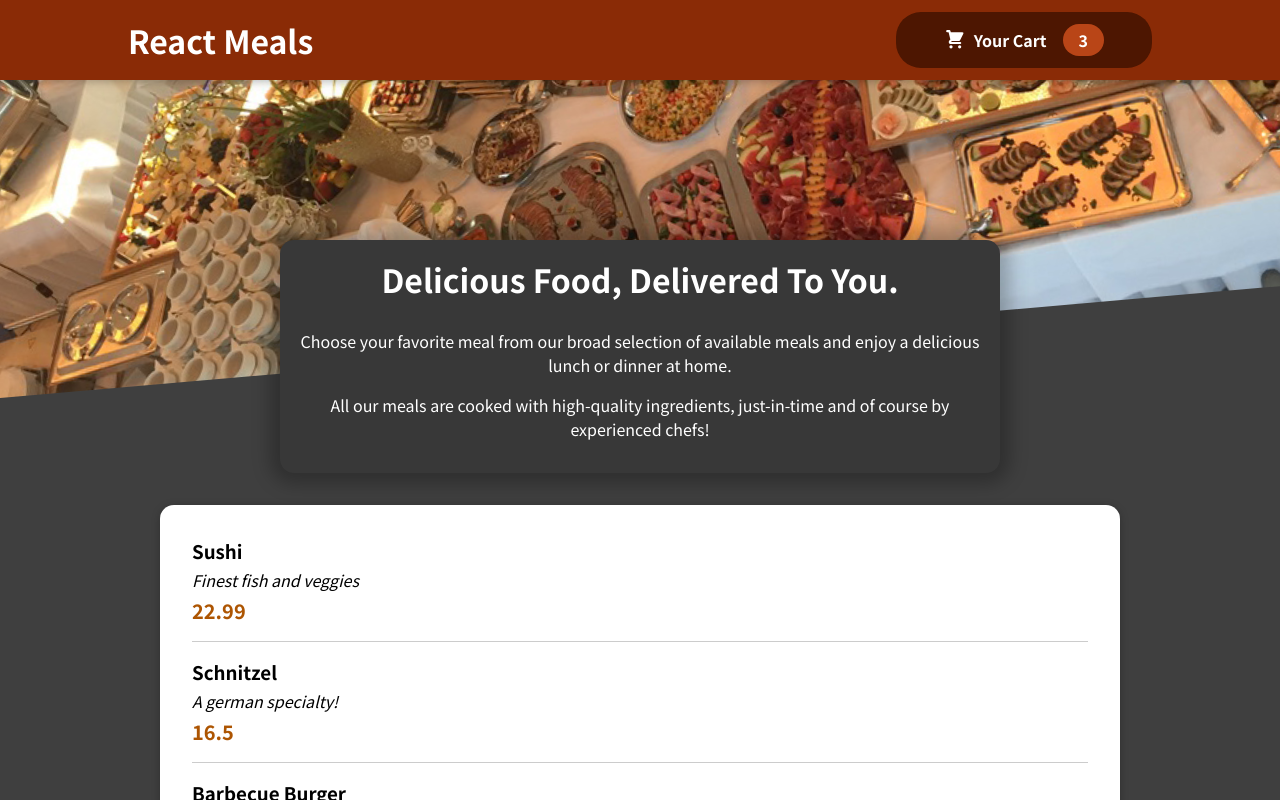
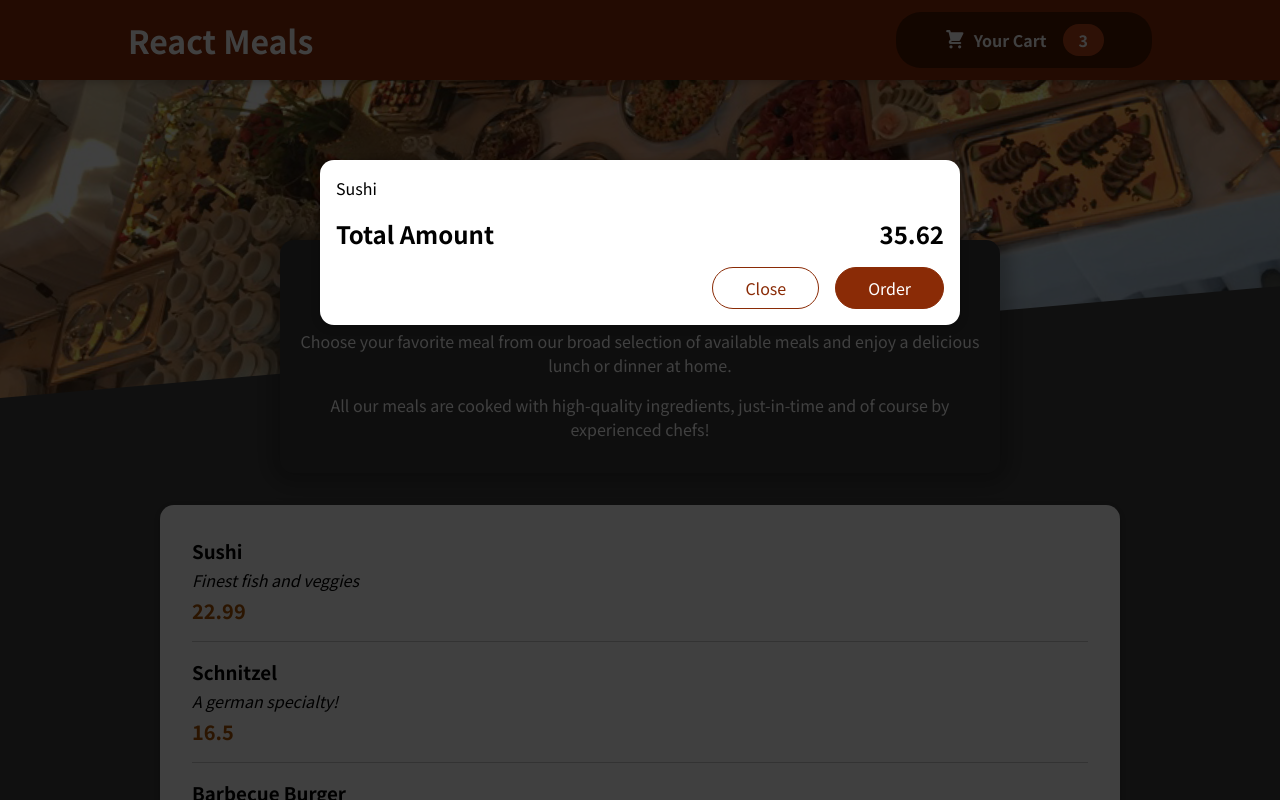
Before and after one commit to FTMFR/food-app, a React (Create React App) app: page / in a window 1280 px wide. Shown: the top 800 px of the page. Built offline with nearby package versions, Linux system fonts and the light colour scheme.

Commit message:
add modal component

```diff
--- a/public/index.html
+++ b/public/index.html
@@ -5,6 +5,7 @@
   </head>
   <body>
     <noscript>You need to enable JavaScript to run this app.</noscript>
+    <div id="overlays"></div>
     <div id="root"></div>
   </body>
 </html>
--- a/src/App.js
+++ b/src/App.js
@@ -1,11 +1,13 @@
 import { Fragment } from "react";
 import Header from "./components/Layout/Header";
 import Meals from "./components/Meals/Meals";
+import Cart from "./components/Cart/Cart";
 
 
 const App = () => {
   return (
     <Fragment>
+      <Cart />
       <Header />
       <main>
         <Meals />
--- /dev/null
+++ b/src/components/Cart/Cart.js
@@ -0,0 +1,26 @@
+import React from 'react';
+import Modal from '../UI/Modal';
+import styles from './Cart.module.css';
+
+
+const Cart = (props) => {
+    const cartItems = <ul className={styles['cart-items']}>
+        {[{ id: 'c1', name: 'Sushi', amount: 2, price: 12.99 }].map(item => <li>{item.name}</li>)}
+    </ul>
+
+    return (
+        <Modal>
+            {cartItems}
+            <div className={styles.total}>
+                <span>Total Amount</span>
+                <span>35.62</span>
+            </div>
+            <div className={styles.actions}>
+                <button className={styles['button--alt']}>Close</button>
+                <button className={styles.button}>Order</button>
+            </div>
+        </Modal>
+    );
+};
+
+export default Cart;
--- /dev/null
+++ b/src/components/Cart/Cart.module.css
@@ -0,0 +1,46 @@
+.cart-items {
+  list-style: none;
+  margin: 0;
+  padding: 0;
+  max-height: 20rem;
+  overflow: auto;
+}
+
+.total {
+  display: flex;
+  justify-content: space-between;
+  align-items: center;
+  font-weight: bold;
+  font-size: 1.5rem;
+  margin: 1rem 0;
+}
+
+.actions {
+  text-align: right;
+}
+
+.actions button {
+  font: inherit;
+  cursor: pointer;
+  background-color: transparent;
+  border: 1px solid #8a2b06;
+  padding: 0.5rem 2rem;
+  border-radius: 25px;
+  margin-left: 1rem;
+}
+
+.actions button:hover,
+.actions button:active {
+  background-color: #5a1a01;
+  border-color: #5a1a01;
+  color: white;
+}
+
+.actions .button--alt {
+  color: #8a2b06;
+}
+
+.actions .button {
+  background-color: #8a2b06;
+  color: white;
+}
--- /dev/null
+++ b/src/components/UI/Modal.js
@@ -0,0 +1,40 @@
+import { Fragment } from 'react';
+import ReactDOM from 'react-dom';
+import styles from './Modal.module.css';
+
+const Backdrop = (props) => {
+    return (
+        <div className={styles.backdrop}>
+
+        </div>
+    )
+};
+
+const ModalOverlay = (props) => {
+    return (
+        <div className={styles.modal}>
+            <div className={styles.content}>
+                {props.children}
+            </div>
+
+        </div>
+    );
+};
+
+
+const Modal = (props) => {
+    const portalElement = document.getElementById('overlays');
+    return (
+        <Fragment>
+            {ReactDOM.createPortal(
+                <Backdrop />,
+                portalElement)}
+            {ReactDOM.createPortal(
+                <ModalOverlay>{props.children}</ModalOverlay>,
+                portalElement)}
+        </Fragment>
+
+    );
+};
+
+export default Modal;
--- /dev/null
+++ b/src/components/UI/Modal.module.css
@@ -0,0 +1,40 @@
+.backdrop {
+  position: fixed;
+  top: 0;
+  left: 0;
+  width: 100%;
+  height: 100vh;
+  z-index: 20;
+  background-color: rgba(0, 0, 0, 0.75);
+}
+
+.modal {
+  position: fixed;
+  top: 20vh;
+  left: 5%;
+  width: 90%;
+  background-color: white;
+  padding: 1rem;
+  border-radius: 14px;
+  box-shadow: 0 2px 8px rgba(0, 0, 0, 0.25);
+  z-index: 30;
+  animation: slide-down 300ms ease-out forwards;
+}
+
+@media (min-width: 768px) {
+  .modal {
+    width: 40rem;
+    left: calc(50% - 20rem);
+  }
+}
+
+@keyframes slide-down {
+  from {
+    opacity: 0;
+    transform: translateY(-3rem);
+  }
+  to {
+    opacity: 1;
+    transform: translateY(0);
+  }
+}
```
